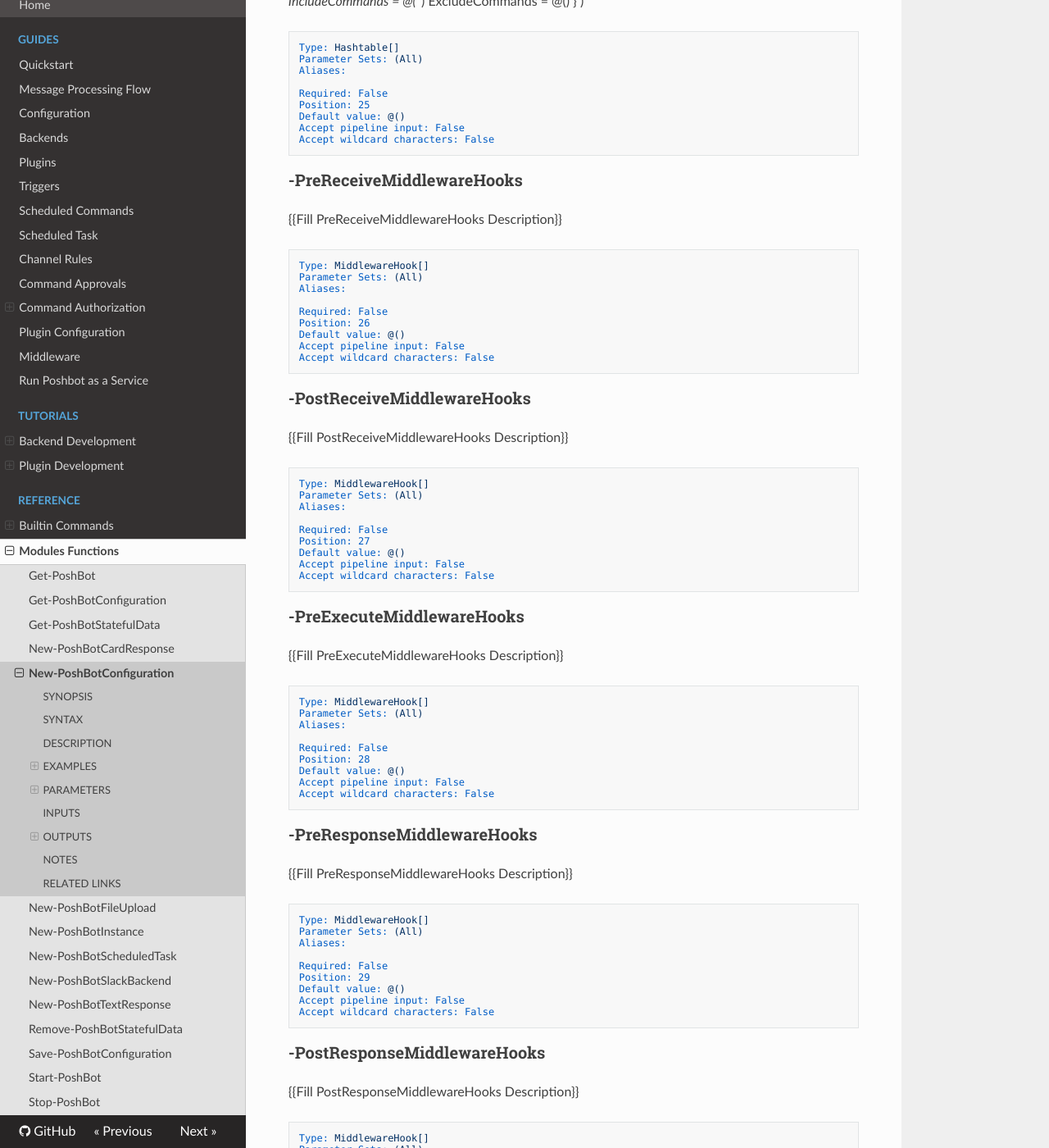
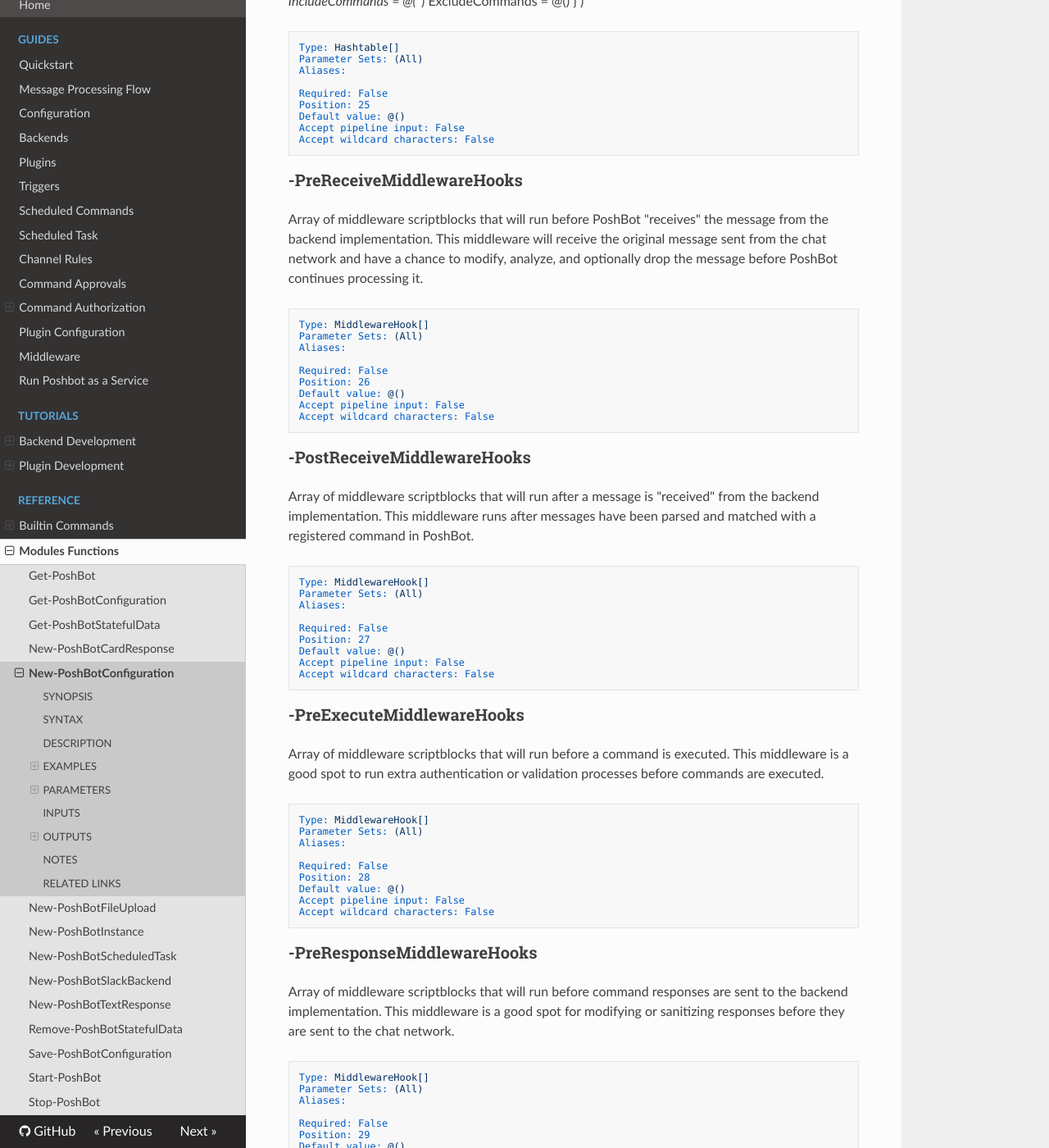
Before and after one commit to poshbotio/PoshBot, an MkDocs documentation site: the page built from docs/reference/functions/new-poshbotconfiguration.md, in a window 1280 px wide and 1400 px high, scrolled down 10056 px. Shown: the whole window at 82% size. Built offline with MkDocs 1.6.1, drawn with Linux system fonts in a browser that asks for light colours; nearby versions of some CDN libraries; old or Windows-style settings are respelled for this version of MkDocs; some of the changed text lies outside the part shown.

Commit message:
update docs

````diff
--- a/docs/reference/functions/new-poshbotconfiguration.md
+++ b/docs/reference/functions/new-poshbotconfiguration.md
@@ -612,7 +612,8 @@ Accept wildcard characters: False
 ```
 
 ### -PreReceiveMiddlewareHooks
-{{Fill PreReceiveMiddlewareHooks Description}}
+Array of middleware scriptblocks that will run before PoshBot "receives" the message from the backend implementation.
+This middleware will receive the original message sent from the chat network and have a chance to modify, analyze, and optionally drop the message before PoshBot continues processing it.
 
 ```yaml
 Type: MiddlewareHook[]
@@ -627,7 +628,8 @@ Accept wildcard characters: False
 ```
 
 ### -PostReceiveMiddlewareHooks
-{{Fill PostReceiveMiddlewareHooks Description}}
+Array of middleware scriptblocks that will run after a message is "received" from the backend implementation.
+This middleware runs after messages have been parsed and matched with a registered command in PoshBot.
 
 ```yaml
 Type: MiddlewareHook[]
@@ -642,7 +644,8 @@ Accept wildcard characters: False
 ```
 
 ### -PreExecuteMiddlewareHooks
-{{Fill PreExecuteMiddlewareHooks Description}}
+Array of middleware scriptblocks that will run before a command is executed.
+This middleware is a good spot to run extra authentication or validation processes before commands are executed.
 
 ```yaml
 Type: MiddlewareHook[]
@@ -657,7 +660,8 @@ Accept wildcard characters: False
 ```
 
 ### -PreResponseMiddlewareHooks
-{{Fill PreResponseMiddlewareHooks Description}}
+Array of middleware scriptblocks that will run before command responses are sent to the backend implementation.
+This middleware is a good spot for modifying or sanitizing responses before they are sent to the chat network.
 
 ```yaml
 Type: MiddlewareHook[]
@@ -672,7 +676,8 @@ Accept wildcard characters: False
 ```
 
 ### -PostResponseMiddlewareHooks
-{{Fill PostResponseMiddlewareHooks Description}}
+Array of middleware scriptblocks that will run after command responses have been sent to the backend implementation.
+This middleware runs after all processing is complete for a command and is a good spot for additional custom logging.
 
 ```yaml
 Type: MiddlewareHook[]
````
